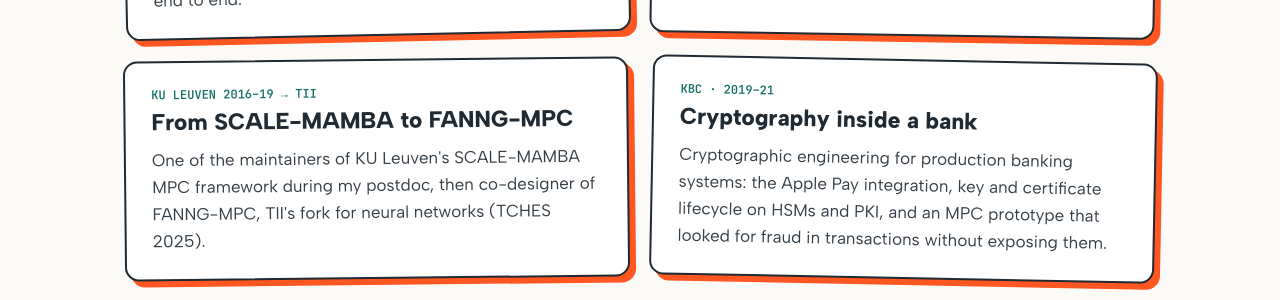
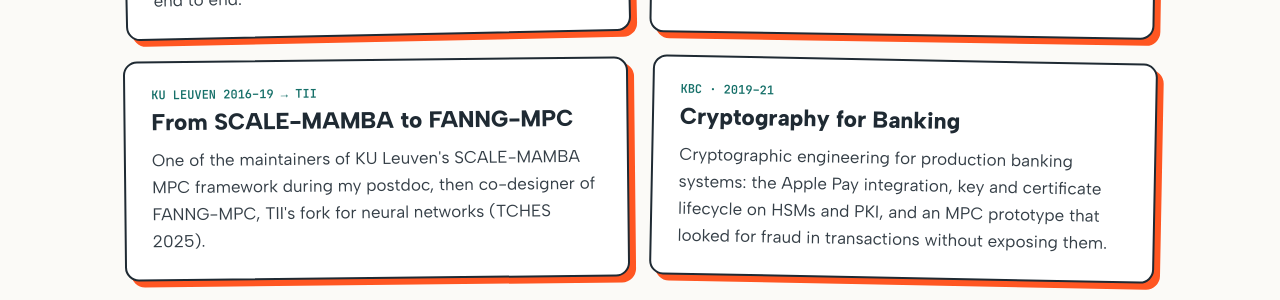
Before and after one commit to abdelrahamanaly/abdelrahamanaly.github.io, a Jekyll site: the page built from index.html, in a window 1280 px wide and 900 px high, scrolled down 1697 px. Shown: the part 159-459 px from the top of the window. Built offline with Jekyll 4.4.1, drawn with Linux system fonts in a browser that asks for light colours.

Commit message:
Retitle the KBC card "Cryptography for Banking"
Co-Authored-By: Claude Opus 5.5 <noreply@anthropic.com>

```diff
--- a/_data/highlights.yml
+++ b/_data/highlights.yml
@@ -12,6 +12,6 @@
   where: KU Leuven 2016–19 → TII
   text: One of the maintainers of KU Leuven's SCALE-MAMBA MPC framework during my postdoc, then co-designer of FANNG-MPC, TII's fork for neural networks (TCHES 2025).
 
-- title: Cryptography inside a bank
+- title: Cryptography for Banking
   where: KBC · 2019–21
   text: "Cryptographic engineering for production banking systems: the Apple Pay integration, key and certificate lifecycle on HSMs and PKI, and an MPC prototype that looked for fraud in transactions without exposing them."
```
